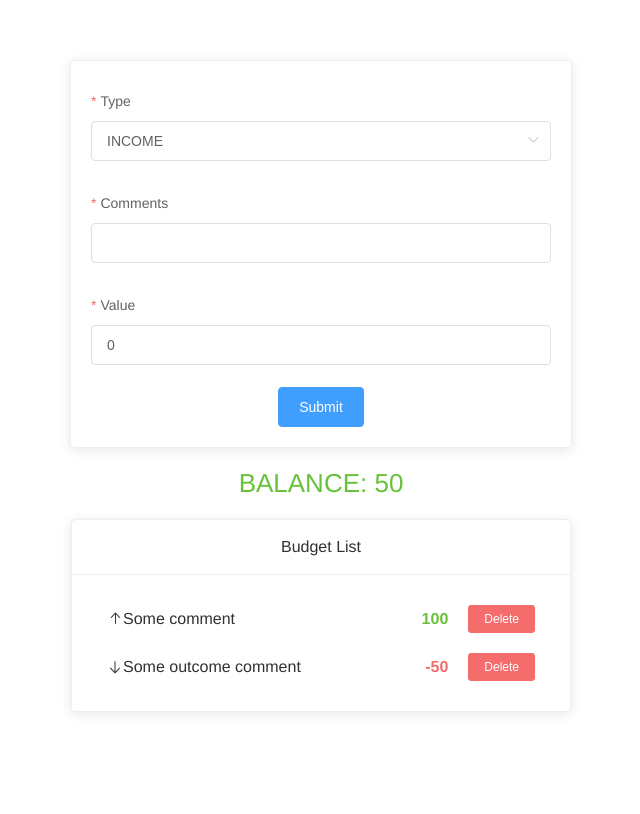
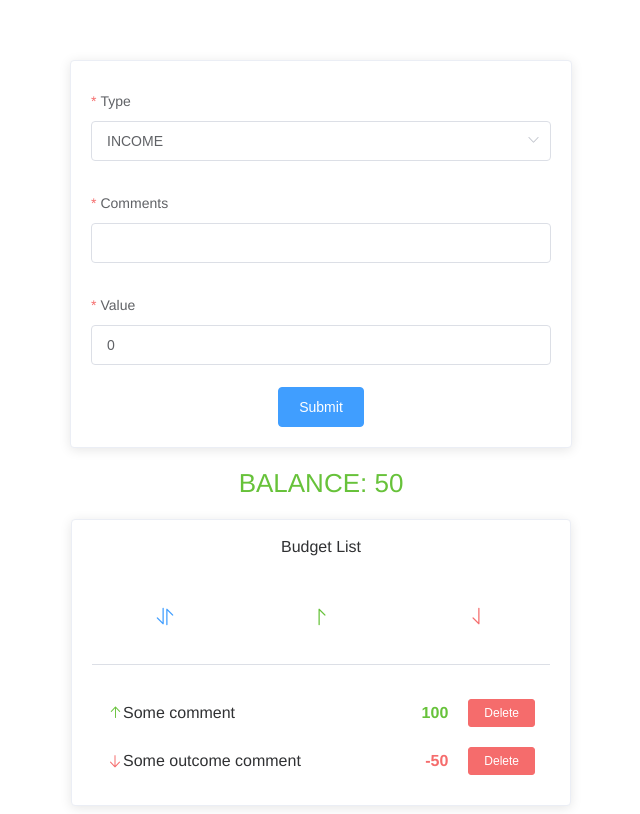
Before and after one commit to kobancheg/Budget-App, a Vue app: page / in a window 1280 px wide. Shown: the whole page, without its empty margins (319-959 px from the left). Built offline with nearby package versions, Linux system fonts and the light colour scheme.

Commit message:
added sort

```diff
--- a/src/App.vue
+++ b/src/App.vue
@@ -81,4 +81,8 @@ export default {
 .danger {
   color: #f56c6c;
 }
+
+.el-card__header {
+  border-bottom: none !important;
+}
 </style>
--- a/src/components/BudgetList.vue
+++ b/src/components/BudgetList.vue
@@ -1,8 +1,29 @@
 <template>
   <div class="budget-list-wrap">
     <ElCard :header="header">
+      <ElRow type="flex" class="row-bg" justify="space-around">
+        <ElButton
+          type="text"
+          icon="el-icon-sort"
+          @click="sortParam = 'all'"
+        ></ElButton>
+        <ElButton
+          class="success"
+          type="text"
+          icon="el-icon-sort-up"
+          @click="sortParam = 'profit'"
+        ></ElButton>
+        <ElButton
+          class="danger"
+          type="text"
+          icon="el-icon-sort-down"
+          @click="sortParam = 'loss'"
+        >
+        </ElButton>
+      </ElRow>
+      <ElDivider></ElDivider>
       <template v-if="!isEmpty">
-        <BudgetListItem :list="list" />
+        <BudgetListItem :list="list" :sortParam="sortParam" />
       </template>
       <ElAlert v-else type="info" :title="emptyTitle" :closable="false" />
     </ElCard>
@@ -21,12 +42,14 @@ export default {
   data: () => ({
     header: "Budget List",
     emptyTitle: "Empty List",
+    sortParam: "",
   }),
   computed: {
     isEmpty() {
       return !Object.keys(this.list).length;
     },
   },
+  methods: {},
 };
 </script>
 
@@ -35,4 +58,16 @@ export default {
   max-width: 500px;
   margin: auto;
 }
+
+.el-button--text {
+  font-size: 20px;
+}
+
+.success {
+  color: #67c23a;
+}
+
+.danger {
+  color: #f56c6c;
+}
 </style>
--- a/src/components/BudgetListItem.vue
+++ b/src/components/BudgetListItem.vue
@@ -1,9 +1,13 @@
 <template>
   <div>
-    <div class="list-item" v-for="(item, prop) in list" :key="prop">
+    <div class="list-item" v-for="(item, prop) in sortedList" :key="prop">
       <i :class="[item.value > 0 ? 'el-icon-top' : 'el-icon-bottom']"></i>
       <span class="budget-comment">{{ item.comment }}</span>
-      <span class="budget-value" :class="[item.value > 0 ? 'success' : 'danger']">{{ item.value }}</span>
+      <span
+        class="budget-value"
+        :class="[item.value > 0 ? 'success' : 'danger']"
+        >{{ item.value }}</span
+      >
       <ElButton type="danger" size="mini" @click="dialogVisible = true"
         >Delete</ElButton
       >
@@ -37,6 +41,10 @@ export default {
       type: Object,
       default: () => ({}),
     },
+    sortParam: {
+      type: String,
+      default: "all",
+    },
   },
   data: () => ({
     dialogVisible: false,
@@ -47,6 +55,20 @@ export default {
     },
     deleteItem(id) {
       bus.$emit("deleteItem", id);
+    },
+  },
+  computed: {
+    sortedList() {
+      switch (this.sortParam) {
+        case "profit":
+          return Object.values(this.list).filter((item) => item.value > 0);
+        case "loss":
+          return Object.values(this.list).filter((item) => item.value < 0);
+        case "all":
+          return this.list;
+        default:
+          return this.list;
+      }
     },
   },
 };
@@ -64,4 +86,12 @@ export default {
   margin-left: auto;
   margin-right: 20px;
 }
+
+.el-icon-top {
+  color: #67c23a;
+}
+
+.el-icon-bottom {
+  color: #f56c6c;
+}
 </style>
--- a/src/plugins/elements/index.js
+++ b/src/plugins/elements/index.js
@@ -12,6 +12,8 @@ import {
   Option,
   Alert,
   Dialog,
+  Divider,
+  Row,
 } from 'element-ui';
 
 const elements = [
@@ -24,6 +26,8 @@ const elements = [
   Option,
   Alert,
   Dialog,
+  Divider,
+  Row,
 ];
 
 locale.use(lang);
```
